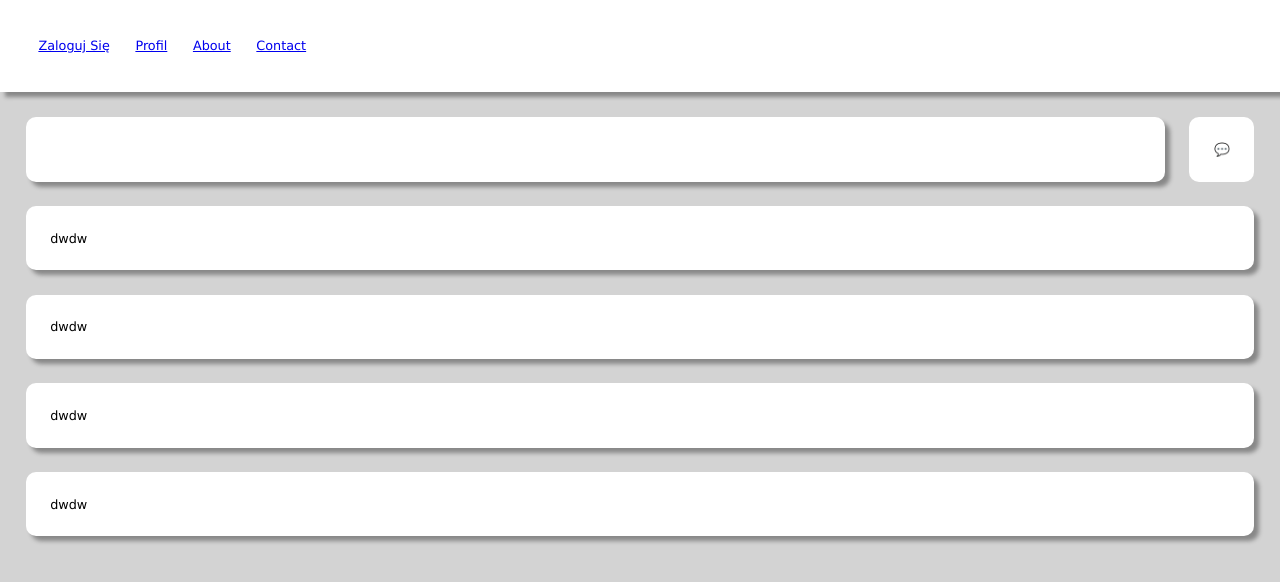
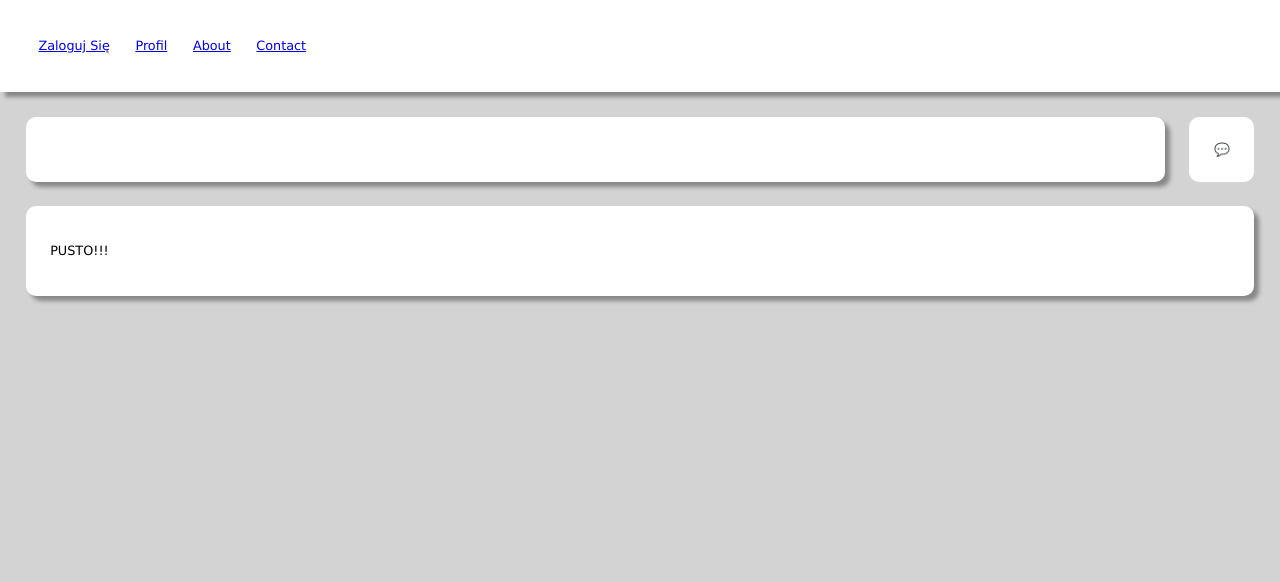
Before and after one commit to sciurkiewicz/scribe, a React (Create React App) app: page / in a window 1280 px wide. Shown: the top 582 px of the page. Built offline with nearby package versions, Linux system fonts and the light colour scheme.

Commit message:
final-skeleton

```diff
--- a/src/components/Todo.js
+++ b/src/components/Todo.js
@@ -1,5 +1,4 @@
 import "./todo.css";
-import * as ReactDOM from "react-dom";
 import React, { useState, useEffect } from "react";
 
 // let todos = [];
@@ -15,7 +14,7 @@ import React, { useState, useEffect } from "react";
 // }
 // };
 function Todo() {
-  let [todo, setTodo] = useState(["dwdw", "dwdw", "dwdw", "dwdw"]);
+  let [todo, setTodo] = useState([]);
   console.log(todo);
 
   function pushTodo() {
@@ -24,10 +23,23 @@ function Todo() {
 
   let TodoElements = (props) => {
     if (todo.length === 0) {
-      return <div className="todoNote">PUSTO!!!</div>;
+      return (
+        <div className="todoNote">
+          <p>PUSTO!!!</p>
+        </div>
+      );
     } else {
       let listTodos = todo.map((todos) => (
-        <div className="todoNote">{todos}</div>
+        <div style={{ display: "flex" }}>
+          <div className="todoNote">{todos}</div>
+          <button
+            onClick={pushTodo}
+            className="todoButton"
+            style={{ marginTop: "1%", marginBottom: "1%" }}
+          >
+            ❌
+          </button>
+        </div>
       ));
       return <> {listTodos} </>;
     }
--- a/src/components/topbar.css
+++ b/src/components/topbar.css
@@ -5,9 +5,8 @@
   align-items: center;
   /* justify-content: center; */
   width: 100%;
-    background-Color: rgba(255, 255, 255, 1);
+  background-color: rgba(255, 255, 255, 1);
   box-shadow: 5px 5px 4px #888888;
-
 }
 
 #menu li {
```
Also changed, not shown: 1 other file (tests, documents, lock files or other folders). Lines whose indentation alone changed are shown as unchanged.
